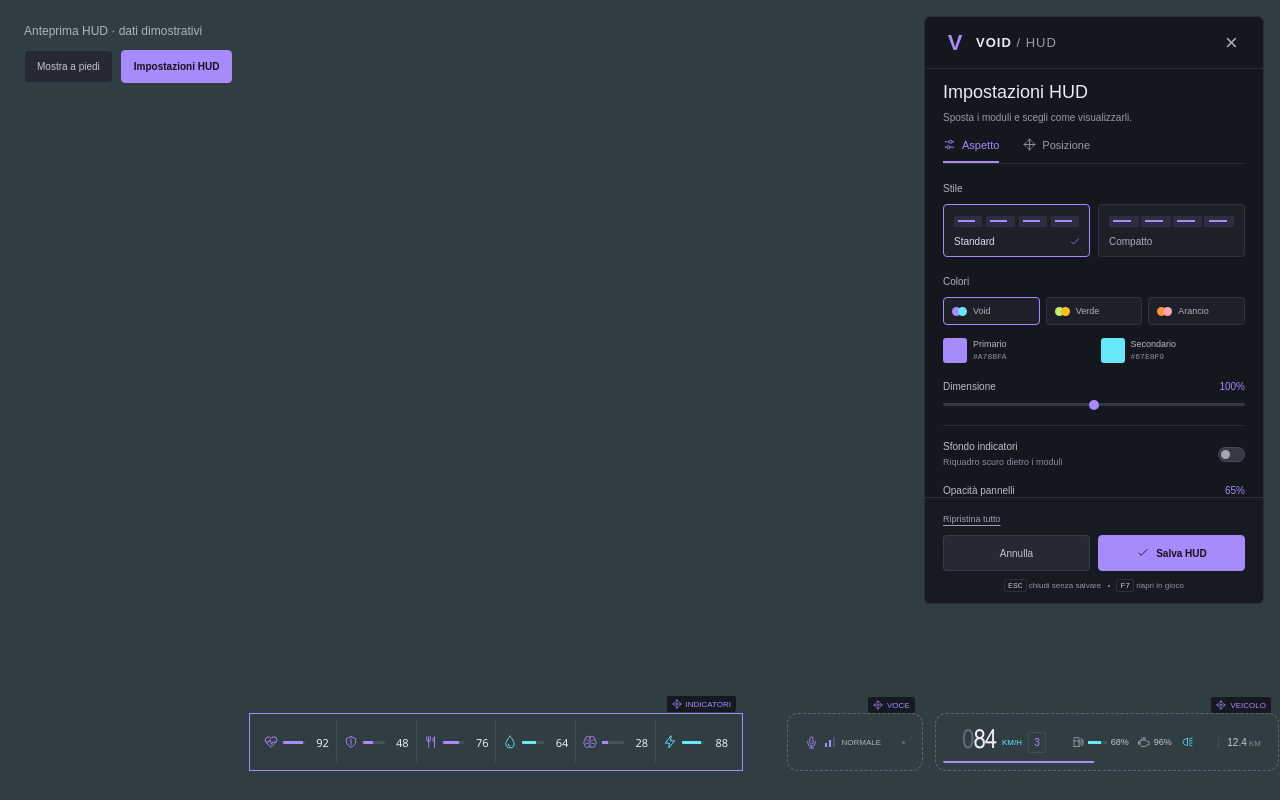
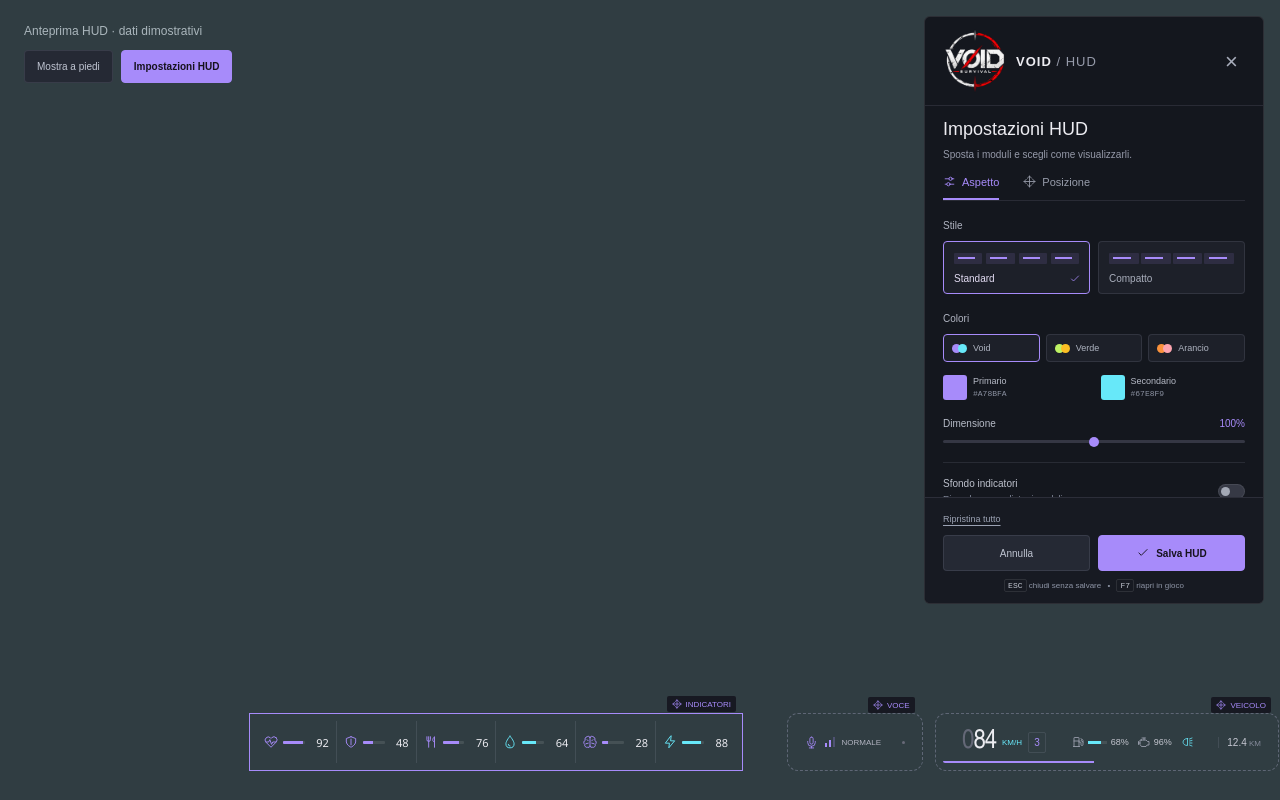
Before and after one commit to GiaMMark/GiaMMark, a website with bundled scripts: page void-survival-hud/html/preview.html in a window 1280 px wide. Both pictures are taken after a click on the button "Impostazioni HUD". Built offline with nearby package versions, Linux system fonts and the light colour scheme.

Commit message:
Use transparent Void Survival logo in HUD editor

```diff
--- a/void-survival-hud/html/preview.html
+++ b/void-survival-hud/html/preview.html
@@ -56,7 +56,7 @@
   </main>
 
   <aside id="editor" aria-label="Personalizzazione HUD" hidden>
-    <header class="editor-header"><div class="editor-brand"><span class="brand-mark small">V</span><div><strong>VOID<span> / HUD</span></strong></div></div><button id="close-editor" class="icon-button" aria-label="Chiudi senza salvare">×</button></header>
+    <header class="editor-header"><div class="editor-brand"><img class="brand-logo" src="assets/void-logo.png" width="64" height="64" alt="VOID Survival"><div><strong>VOID<span> / HUD</span></strong></div></div><button id="close-editor" class="icon-button" aria-label="Chiudi senza salvare">×</button></header>
     <div class="editor-title"><h2>Impostazioni HUD</h2><p>Sposta i moduli e scegli come visualizzarli.</p></div>
     <div class="editor-tabs" role="tablist" aria-label="Sezioni editor"><button id="tab-style" role="tab" aria-selected="true" aria-controls="panel-style" data-tab="style"><svg><use href="#i-sliders"/></svg> Aspetto</button><button id="tab-position" role="tab" aria-selected="false" aria-controls="panel-position" data-tab="position"><svg><use href="#i-move"/></svg> Posizione</button></div>
 
--- a/void-survival-hud/html/styles.css
+++ b/void-survival-hud/html/styles.css
@@ -168,7 +168,7 @@ input { accent-color: var(--accent); }
 }
 .editor-header { display: flex; justify-content: space-between; align-items: center; padding: 16px 18px; border-bottom: 1px solid var(--line); }
 .editor-brand { display: flex; align-items: center; gap: 9px; }
-.brand-mark { display: flex; align-items: center; justify-content: center; width: 24px; height: 25px; color: var(--accent); font: bold 22px/1 Arial, sans-serif; background: transparent; border: 0; box-shadow: none; }
+.brand-logo { display: block; width: 64px; height: 64px; object-fit: contain; flex-shrink: 0; background: transparent; border: 0; box-shadow: none; }
 .editor-brand strong { font-size: 13px; letter-spacing: 1px; }
 .editor-brand strong span { color: #969baa; font-weight: 400; }
 .icon-button { width: 27px; height: 27px; color: #a8adbb; font-size: 22px; background: transparent; border-radius: 3px; }
--- a/void-survival-hud/package.json
+++ b/void-survival-hud/package.json
@@ -1,6 +1,6 @@
 {
   "name": "void-survival-hud",
-  "version": "1.2.0",
+  "version": "1.2.1",
   "private": true,
   "type": "module",
   "scripts": {
```
Also changed, not shown: void-survival-hud/html/index.html (+1 -1 lines), downloads/void-logo-trasparente.png (added), void-survival-hud/README.md, void-survival-hud/html/assets/void-logo.png (added), 3 other files.
